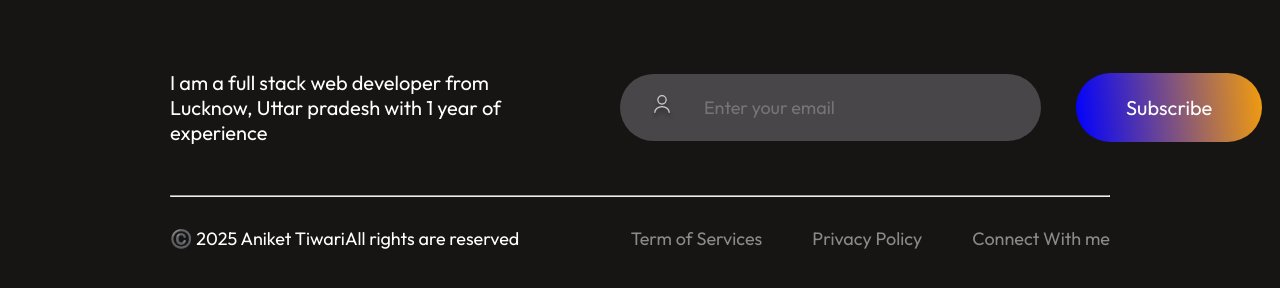
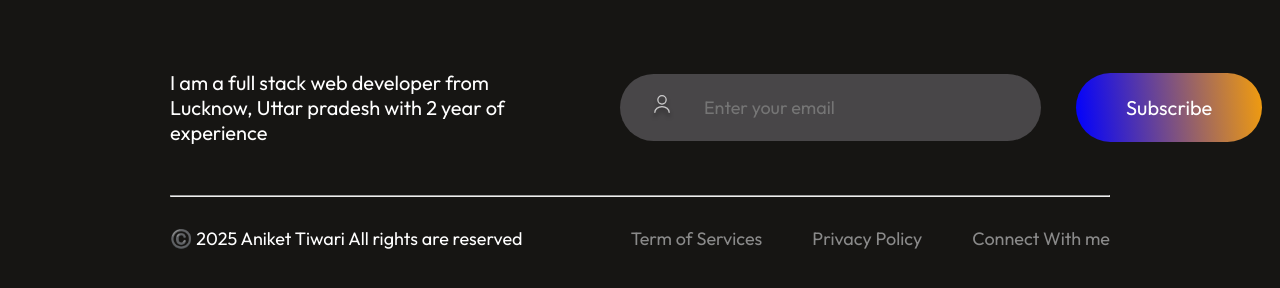
Before and after one commit to Anikettiw-at/portreact, a React (Vite) app: page / in a window 1280 px wide. Shown: the part 4949-5237 px from the top of the page. Built offline with nearby package versions, Linux system fonts and the light colour scheme.

Commit message:
Update Footer.jsx
GAP

```diff
--- a/src/components/Footer/Footer.jsx
+++ b/src/components/Footer/Footer.jsx
@@ -10,7 +10,7 @@ const  Footer= () => {
         <div className="footer-top">
             <div className="footer-top-left">
                 {/* <img src={footer_logo} alt="" /> */}
-                <p>I am a full stack web developer from Lucknow, Uttar pradesh with 1 year of experience </p>
+                <p>I am a full stack web developer from Lucknow, Uttar pradesh with 2 year of experience </p>
             </div>
             <div className="footer-top-right">
                 <div className="footer-email-input">
@@ -23,7 +23,7 @@ const  Footer= () => {
         </div>
          <hr />
          <div className="footer-bottom">
-            <p className="footer-bottom-left">©️ 2025 Aniket TiwariAll rights are reserved </p>
+            <p className="footer-bottom-left">©️ 2025 Aniket Tiwari  All rights are reserved </p>
             <div className="footer-bottom-right">
                 <p>Term of Services</p>
                 <p>Privacy Policy</p>
```
